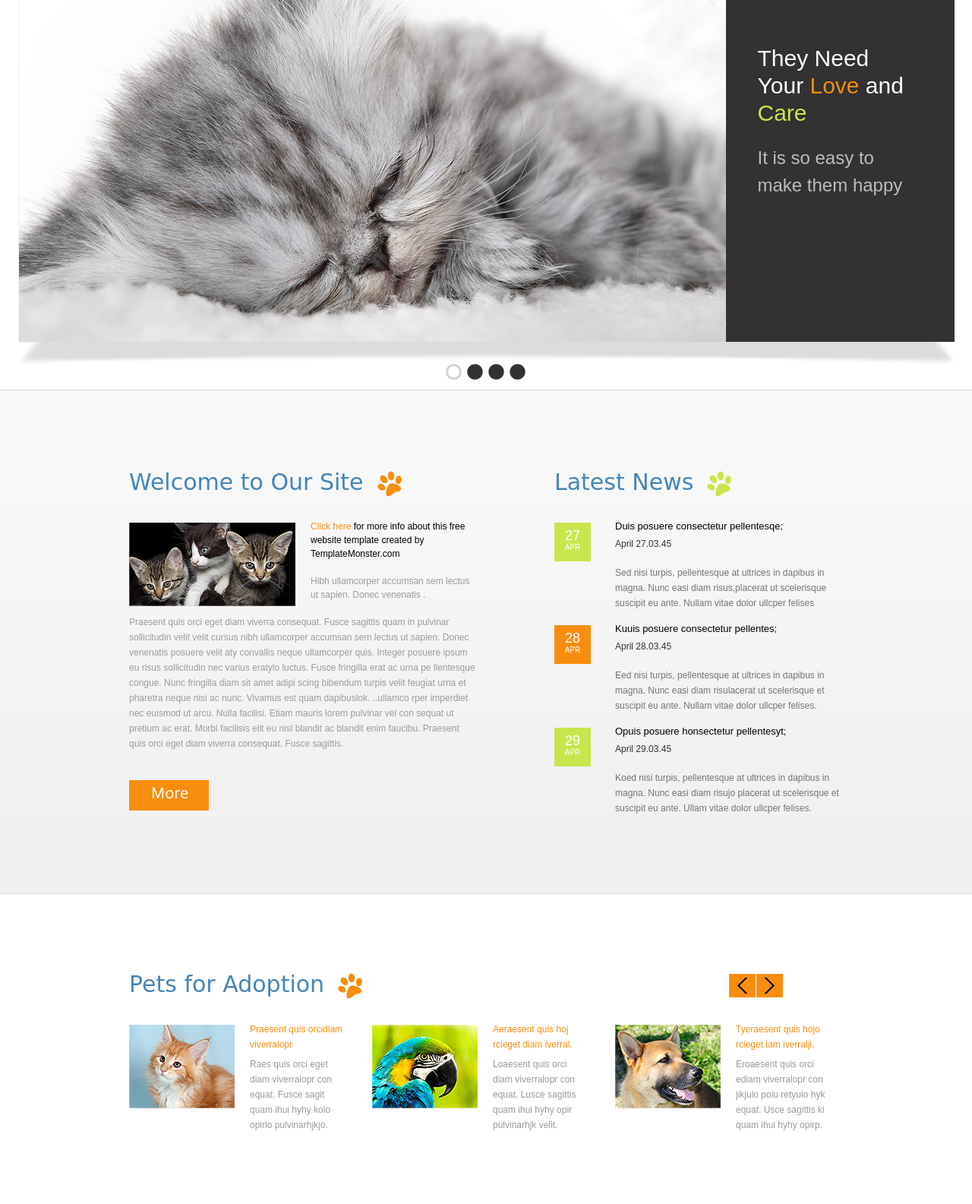
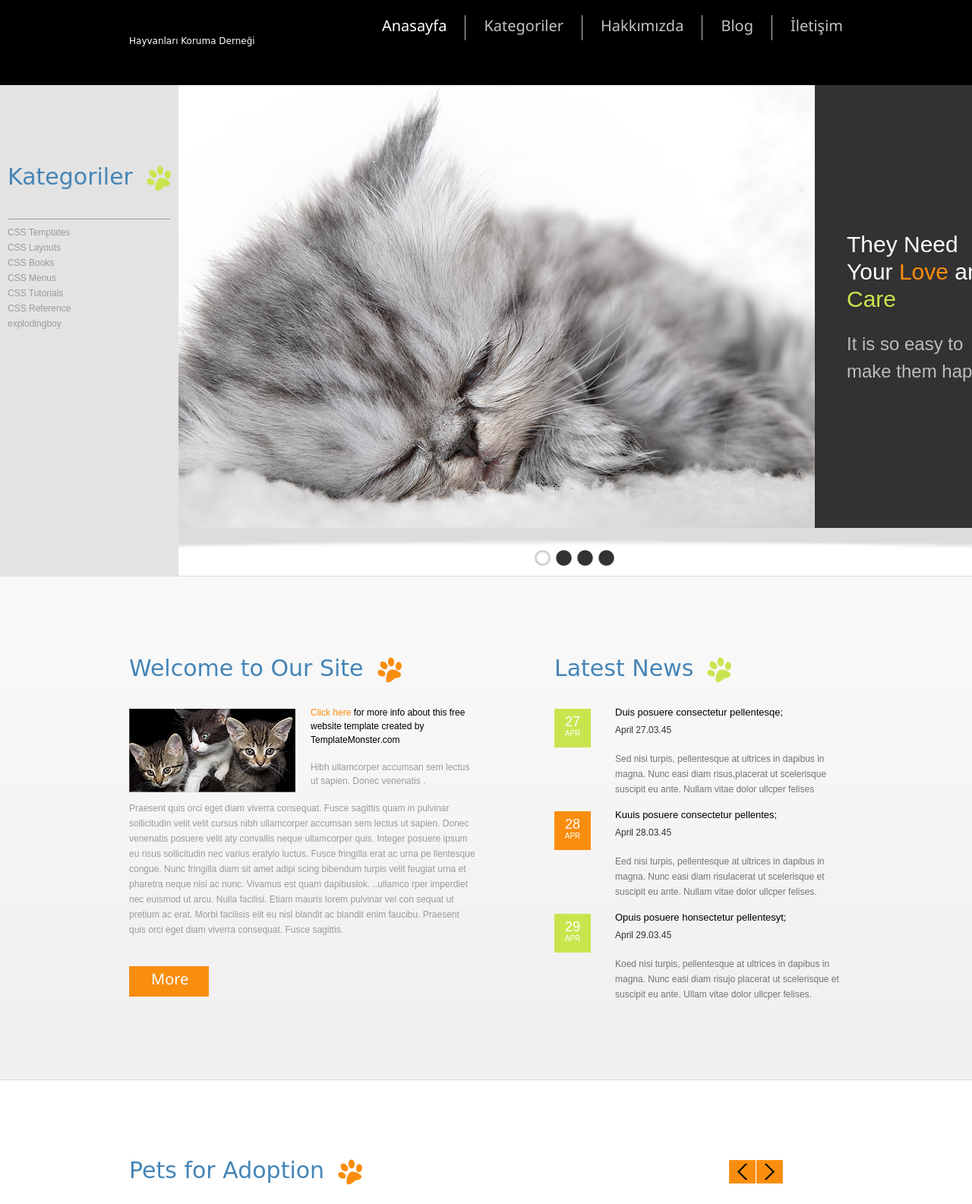
Before and after one commit to KadriyeAksakal/DjangoProject-Animal-Protection-Association, a Django app: page / in a window 1280 px wide. Shown: the part 335-1920 px from the top of the page at 76% size. Run offline with Django 3.2, Linux system fonts and the light colour scheme; data comes from the database, SQL or seed files in the repository; some libraries are stand-ins or nearby versions; some web fonts are replaced.

Commit message:
slider, sidebar değişti ve CKeditor eklendi

```diff
--- a/animalEvents/urls.py
+++ b/animalEvents/urls.py
@@ -23,6 +23,7 @@
     path('home/', include('home.urls')),
     path('content/', include('content.urls')),
     path('admin/', admin.site.urls),
+    path('ckeditor/', include('ckeditor_uploader.urls')),
 ]
 
 if settings.DEBUG: #new
--- a/content/models.py
+++ b/content/models.py
@@ -1,3 +1,4 @@
+from ckeditor_uploader.fields import RichTextUploadingField
 from django.db import models
 
 # Create your models here.
@@ -39,7 +40,7 @@
     keywords = models.CharField(max_length=255)
     description = models.CharField(max_length=255)
     image = models.ImageField(blank=True, upload_to='images/')
-    detail = models.TextField()
+    detail = RichTextUploadingField()
     status = models.CharField(max_length=10, choices=STATUS)
     create_at = models.DateTimeField(auto_now_add=True)
     update_at = models.DateTimeField(auto_now=True)
--- a/home/templates/header.html
+++ b/home/templates/header.html
@@ -2,7 +2,7 @@
 <header>
   <div class="container_12">
     <div class="grid_12">
-          <img src="{%static 'images/hacikooo1.png' %}" >
+         <img src="{%static 'images/hkd.png' %}" >
 
       <div class="menu_block">
 
@@ -29,7 +29,7 @@
         <div class="clear"></div>
       </div>
       <div class="clear"></div>
-      <h1><span> HACHIKO - Hayvanları Koruma Derneği</span></h1>
+      <h1><span> Hayvanları Koruma Derneği</span></h1>
     </div>
   </div>
 
--- a/home/templates/sidebar.html
+++ b/home/templates/sidebar.html
@@ -49,3 +49,22 @@
         </li>
       </ul>
   </div>-->
+
+  {% load static %}
+<div class="top_block">
+    <div class="grid_5 prefix_1">
+        <h2 class="ic1">Kategoriler</h2>
+<hr />
+<div id="menu">
+  <ul>
+    <li><a href="">CSS Templates</a></li>
+    <li><a href="">CSS Layouts</a></li>
+    <li><a href="">CSS Books</a></li>
+    <li><a href="">CSS Menus</a></li>
+    <li><a href="">CSS Tutorials</a></li>
+    <li><a href="">CSS Reference</a></li>
+    <li><a rel="nofollow" target="_blank" href="http://www.exploding-boy.com/" title="explodingboy">explodingboy</a></li>
+  </ul>
+</div>
+ </div>
+    </div>
```
Also changed, not shown: animalEvents/settings.py (+22 -0 lines), home/static/css/sidebarstyles.css (added, +31 -0 lines).
